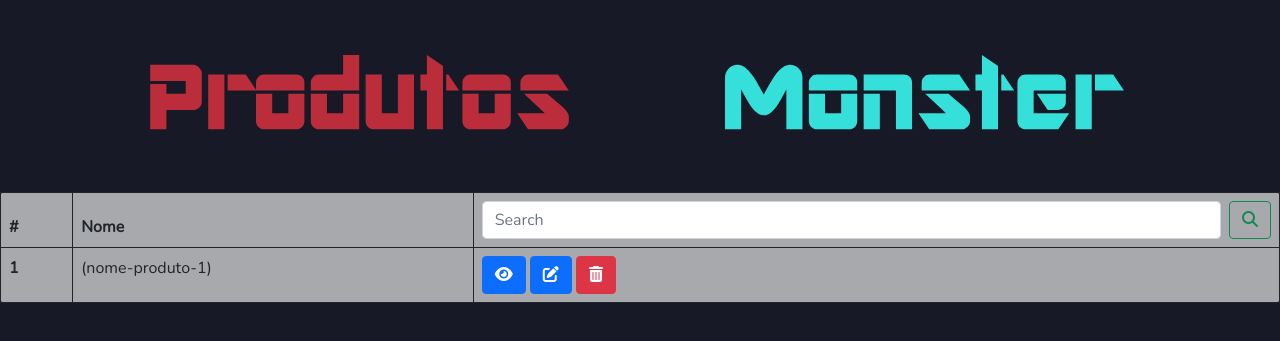
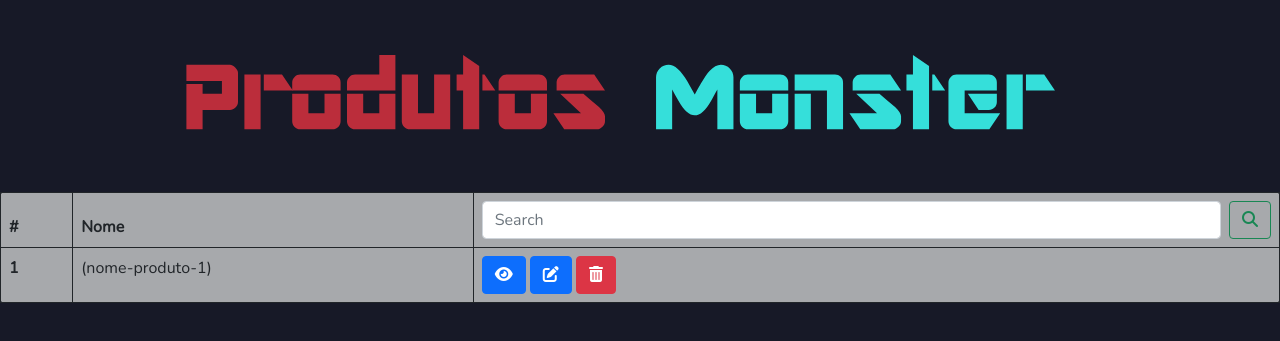
Before and after one commit to razimbrao/Trainee-2022.1, a PHP site: template monstershop/app/views/site/front_admin_produtos.html in a window 1280 px wide. Shown: the top 341 px of the page. Run offline with PHP 8.4, Linux system fonts and the light colour scheme; the template is opened without the code that fills it, so the values that code supplies are empty; some libraries are stand-ins or nearby versions.

Commit message:
titulo responsivo

```diff
--- a/monstershop/app/public/css/front_admin_produtos.css
+++ b/monstershop/app/public/css/front_admin_produtos.css
@@ -9,7 +9,6 @@ body{
     align-items: center;
     margin-top: 2rem;
     margin-bottom: 2rem;
-    column-gap: 2%;
 }
 
 .titulo-produtos{
@@ -17,6 +16,7 @@ body{
 }
 
 .titulo-monster{
+    margin-left: -6vh;
     max-height: 8rem;
 }
 
@@ -24,7 +24,6 @@ body{
 .table-custom{
     background-color: #a7a9ac;
     border-radius: 5px;
-
 }
 
 .imagem-modal{
@@ -43,7 +42,6 @@ body{
 }
 @media (max-width:1070px) {
     .titulo-monster{
-        margin-left: none;
+        margin-left: 0;
     }
-
 }
```
Also changed, not shown: monstershop/app/public/img/adm-produtos/titulo-produtos.svg.
